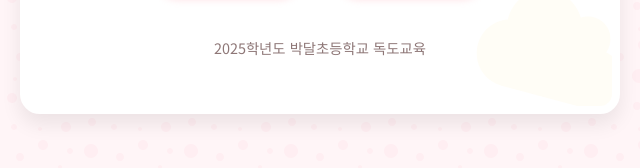
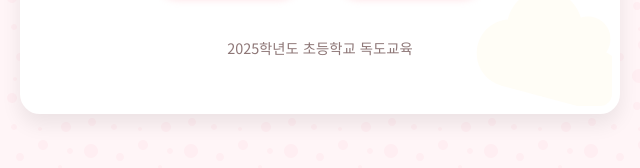
Before and after one commit to reallygood83/situedu, a plain HTML site: page dokdo.html in a window 1280 px wide. Shown: the part 560-728 px from the top of the page, 320-960 px from the left. Drawn offline with Linux system fonts and the light colour scheme; a web font is replaced by a local one.

Commit message:
Update dokdo.html

```diff
--- a/dokdo.html
+++ b/dokdo.html
@@ -326,7 +326,7 @@
       </div>
 
       <div class="footer">
-        <div>2025학년도 박달초등학교 독도교육</div>
+        <div>2025학년도 초등학교 독도교육</div>
       </div>
     </div>
   </div>
```
